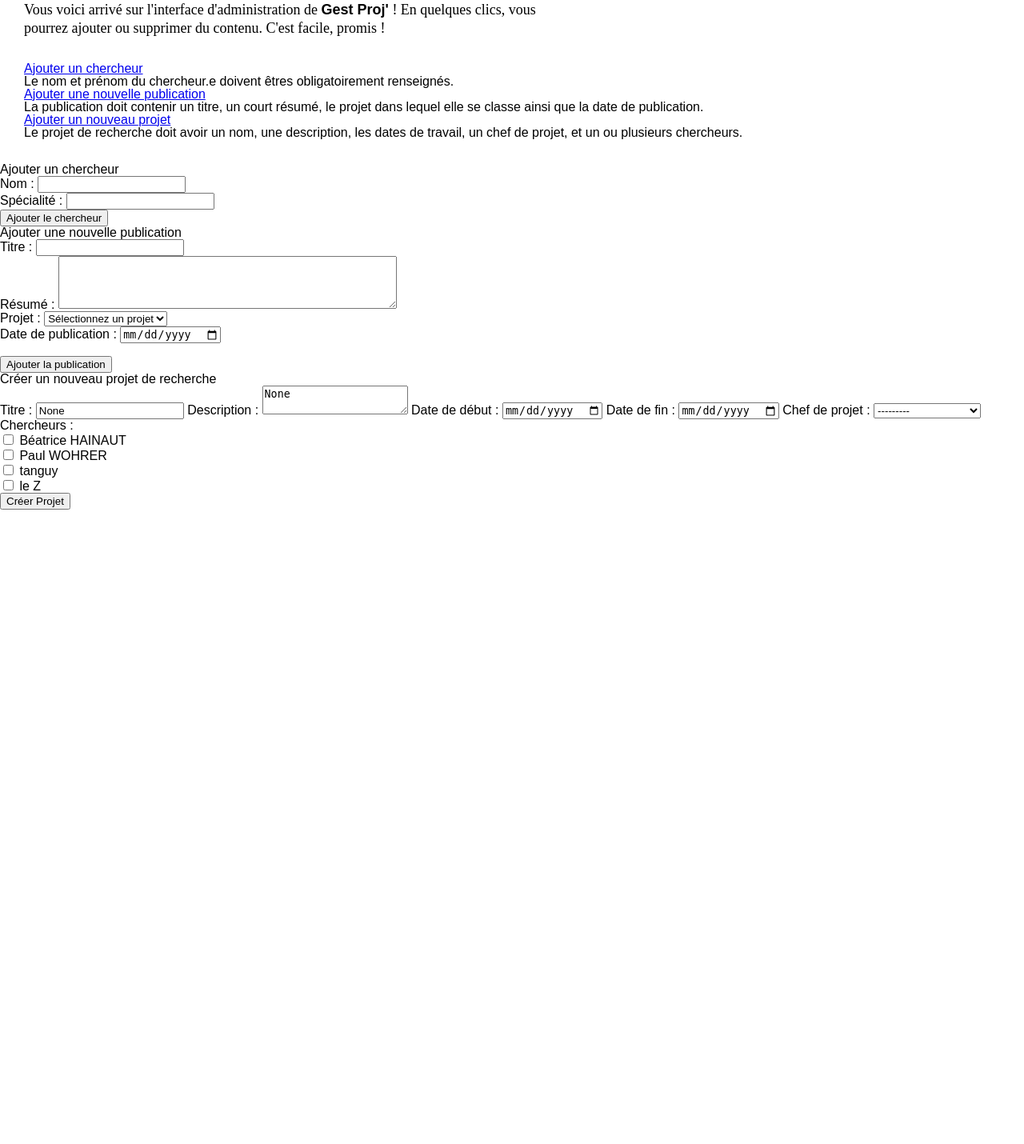
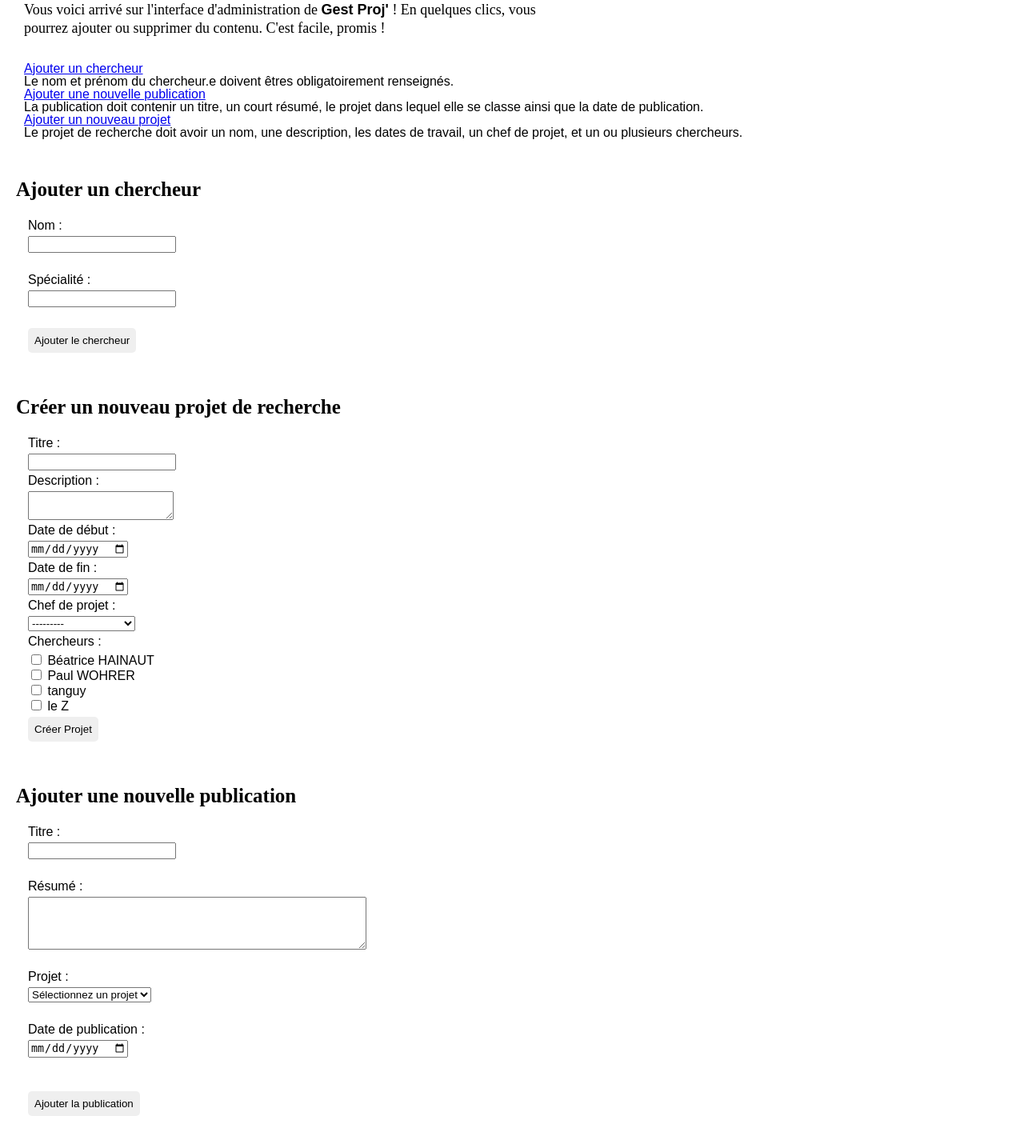
Before and after one commit to TanguyMorel/td-djangorestapi-MOREL-TANGUY, a Django app: page /accueil/ in a window 1280 px wide. Shown: the part 184-1614 px from the top of the page at 80% size. Before the commit the page ends 821 px from the top, so only its background shows below. Run offline with Django 5.2, Linux system fonts and the light colour scheme; data comes from the database, SQL or seed files in the repository; both versions use the stored data as it was after the commit.

Commit message:
add: style on forms

```diff
--- a/projects/static/css/home.css
+++ b/projects/static/css/home.css
@@ -1,3 +1,7 @@
+html {
+  scroll-behavior: smooth;
+}
+
 header {
   width: 100%;
   height: fit-content;
@@ -71,7 +75,6 @@
 
 .button {
   padding: 13px;
-  background: lightcoral;
   border-radius: 5px;
   font-size: 20px;
   text-decoration: none;
@@ -88,3 +91,39 @@
   font-family: "montserrat";
   text-align: right;
 }
+
+.sec-1 {
+  display: flex;
+  flex-direction: column;
+  width: 100%;
+  height: fit-content;
+}
+
+.form-wrapper {
+  display: flex;
+  flex-direction: column;
+  height: fit-content;
+  gap: 10px;
+  padding: 20px;
+}
+
+.form-wrapper > h2 {
+  font-family: "montserrat";
+  font-weight: bolder;
+  font-size: 25px;
+}
+.form {
+  display: flex;
+  flex-direction: column;
+  align-items: flex-start;
+  justify-content: center;
+  gap: 5px;
+  height: fit-content;
+  padding: 15px;
+}
+
+.form-button {
+  padding: 8px;
+  border: none;
+  border-radius: 5px;
+}
--- a/projects/templates/projects/home.html
+++ b/projects/templates/projects/home.html
@@ -47,14 +47,14 @@
             </p>
           </div>
           <div class="topic">
-            <a href="#">Ajouter une nouvelle publication</a>
+            <a href="#add-publication">Ajouter une nouvelle publication</a>
             <p>
               La publication doit contenir un titre, un court résumé, le projet
               dans lequel elle se classe ainsi que la date de publication.
             </p>
           </div>
           <div class="topic">
-            <a href="#">Ajouter un nouveau projet</a>
+            <a href="#add-project">Ajouter un nouveau projet</a>
             <p>
               Le projet de recherche doit avoir un nom, une description, les
               dates de travail, un chef de projet, et un ou plusieurs
@@ -64,9 +64,11 @@
         </div>
       </div>
     </header>
+    <section class="sec-1">
       {% block content %}
+      <div class="add-researcher-form form-wrapper">
         <h2 id="add-researcher">Ajouter un chercheur</h2>
-    <form method="post" action="{% url 'add_researcher' %}">
+        <form class="form" method="post" action="{% url 'add_researcher' %}">
           {% csrf_token %}
           <label for="id_name">Nom :</label>
           <input type="text" id="id_name" name="name" required />
@@ -74,10 +76,57 @@
           <label for="id_specialty">Spécialité :</label>
           <input type="text" id="id_specialty" name="specialty" required />
           <br />
-      <button type="submit">Ajouter le chercheur</button>
+          <button class="form-button" type="submit">
+            Ajouter le chercheur
+          </button>
         </form>
+      </div>
+
+      <div class="add-new-project form-wrapper">
+        <h2>Créer un nouveau projet de recherche</h2>
+        <form
+          id="add-project"
+          class="form"
+          method="post"
+          action="{% url 'add_research_project' %}"
+        >
+          {% csrf_token %}
+
+          <label for="id_title">Titre :</label>
+          <input type="text" id="id_title" name="title" />
+
+          <label for="id_description">Description :</label>
+          <textarea id="id_description" name="description"> </textarea>
+
+          <label for="id_start_date">Date de début :</label>
+          <input
+            type="date"
+            id="id_start_date"
+            name="start_date"
+            value="{{ form.start_date.value }}"
+          />
+
+          <label for="id_end_date">Date de fin :</label>
+          <input
+            type="date"
+            id="id_end_date"
+            name="end_date"
+            value="{{ form.end_date.value }}"
+          />
+
+          <label for="id_project_lead">Chef de projet :</label>
+          {{ form.project_lead }}
+
+          <label for="id_researchers">Chercheurs :</label>
+          {{ form.researchers }}
+
+          <button class="form-button" type="submit">Créer Projet</button>
+        </form>
+        {% endblock %}
+      </div>
+      <div id="add-publication" class="add-new-publication form-wrapper">
         <h2>Ajouter une nouvelle publication</h2>
-    <form method="post" action="{% url 'add_publication' %}">
+        <form class="form" method="post" action="{% url 'add_publication' %}">
           {% csrf_token %}
           <label for="id_title">Titre :</label>
           <input type="text" id="id_title" name="title" required />
@@ -108,56 +157,11 @@
             required
           />
           <br /><br />
-      <button type="submit">Ajouter la publication</button>
+          <button class="form-button" type="submit">
+            Ajouter la publication
+          </button>
         </form>
-    <h1>Créer un nouveau projet de recherche</h1>
-    <form method="post" action="{% url 'add_research_project' %}">
-      {% csrf_token %}
-
-      <!-- Champ pour le titre -->
-      <label for="id_title">Titre :</label>
-      <input
-        type="text"
-        id="id_title"
-        name="title"
-        value="{{ form.title.value }}"
-      />
-
-      <!-- Champ pour la description -->
-      <label for="id_description">Description :</label>
-      <textarea id="id_description" name="description">
-{{ form.description.value }}</textarea
-      >
-
-      <!-- Champ pour la date de début -->
-      <label for="id_start_date">Date de début :</label>
-      <input
-        type="date"
-        id="id_start_date"
-        name="start_date"
-        value="{{ form.start_date.value }}"
-      />
-
-      <!-- Champ pour la date de fin -->
-      <label for="id_end_date">Date de fin :</label>
-      <input
-        type="date"
-        id="id_end_date"
-        name="end_date"
-        value="{{ form.end_date.value }}"
-      />
-
-      <!-- Champ pour le chef de projet -->
-      <label for="id_project_lead">Chef de projet :</label>
-      {{ form.project_lead }}
-
-      <!-- Champ pour les chercheurs -->
-      <label for="id_researchers">Chercheurs :</label>
-      {{ form.researchers }}
-
-      <button type="submit">Créer Projet</button>
-    </form>
-
-    {% endblock %}
+      </div>
+    </section>
   </body>
 </html>
```
Also changed, not shown: db.sqlite3. Lines whose indentation alone changed are shown as unchanged.
